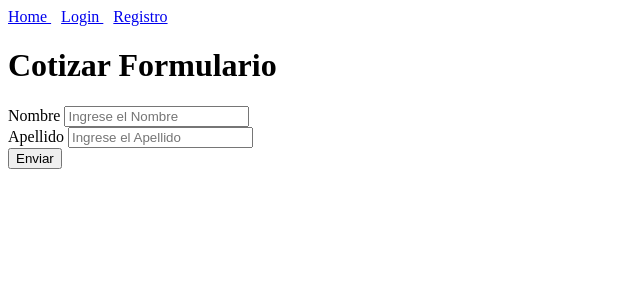
After one commit to marcosazcona00/cotizador, a Django app: page /cotizar/ in a window 1280 px wide. The commit adds this page. Shown: the top 300 px of the page, without its empty margins (0-640 px from the left). Run offline with Django 3.2, Linux system fonts and the light colour scheme.

Commit message:
Agrego ejemplo de formulario de cotizacion generico

```diff
--- a/cotizador/templates/components/navbar.html
+++ b/cotizador/templates/components/navbar.html
@@ -1,9 +1,10 @@
 <nav>
-  <a href="/"> Home </a>
+  <a href="/" style="margin-right: 10px;"> Home </a>
   {% if not user.is_authenticated %}
-    <a href="/login"> Login </a>
+    <a href="/login" style="margin-right: 10px;"> Login </a>
     <a href="/register"> Registro </a>
   {% else %}
+    <a href="/cotizar"> Cotizar </a>
     <a href="/logout"> Logout </a>
     Logueado como {{ user.email }}
   {% endif %}
--- /dev/null
+++ b/cotizador/templates/cotizacion/index.html
@@ -0,0 +1,25 @@
+{% extends 'components/base.html' %}
+
+{% block body %}
+<div>
+   <h1>
+     Cotizar Formulario
+   </h1>
+   <form method="POST" action=".">
+      {% csrf_token %}
+      {% for field in fields %}
+      <div>
+        <label>{{field.name}}</label>
+        <input
+          type="text"
+          name="{{field.name}}"
+          placeholder="Ingrese el {{field.name}}"
+          {% if field.required%} required {% endif %}
+          {% if field.value%} value="{{field.value}}" {% endif %}
+        />
+      </div>
+      {% endfor %}
+      <input type="submit" value="Enviar" />
+   </form>
+</div>
+{% endblock body %}
--- a/cotizador/urls.py
+++ b/cotizador/urls.py
@@ -22,4 +22,5 @@ urlpatterns = [
     path('register/', RegisterView.as_view()),
     path('login/', LoginView.as_view()),
     path('logout/', logoutView),
+    path('cotizar/', CotizarView.as_view()),
 ]
--- a/cotizador/views.py
+++ b/cotizador/views.py
@@ -3,10 +3,10 @@ from django.shortcuts import render, redirect
 from django.contrib.auth import authenticate, login, logout
 
 from .service.User import UserService
-from .utils.utils import is_empty_form
+from .utils.utils import is_empty_form, fill_form_values
 
 def index(request):
-    return render(request, './index.html')
+    return render(request, 'index.html')
 
 class RegisterView(View):
     def get(self, request):
@@ -44,6 +44,25 @@ class LoginView(View):
         login(request, user)
         return redirect('/')
 
+class CotizarView(View):
+    def __init__(self):
+        # Ejemplo de como podriamos enviar al template los datos que queremos mandar para cotizar
+        self._fields = {
+            'fields': [
+                { 'name': 'Nombre', 'required': True },
+                { 'name': 'Apellido', 'required': True },
+            ]
+        }
+
+    def get(self, request):
+        return render(request, 'cotizacion/index.html', self._fields)
+
+    def post(self, request):
+        # Este metodo deberia llamarse cuando el form no esta bien completado
+        # y dejarlo con los valores que puso el cliente
+        filled_form = fill_form_values(self._fields, request.POST)
+        return render(request, 'cotizacion/index.html', filled_form)
+
 def logoutView(request):
     logout(request)
     return redirect('/')
```
Also changed, not shown: cotizador/utils/utils.py (+8 -0 lines), db.sqlite3.
